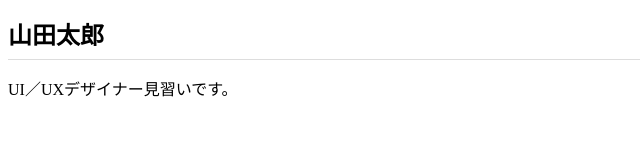
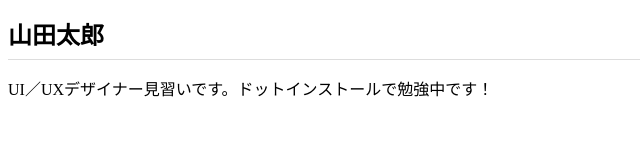
Before and after one commit to yuki-arcenciel/yuki-arcenciel.github.io, a plain HTML site: page index.html in a window 1280 px wide. Shown: the whole page, without its empty margins (0-640 px from the left). Drawn offline with Linux system fonts and the light colour scheme.

Commit message:
Add files via upload

```diff
--- a/index.html
+++ b/index.html
@@ -7,6 +7,6 @@
   </head>
   <body>
     <h1>山田太郎</h1>
-    <P>UI／UXデザイナー見習いです。</P>
+    <P>UI／UXデザイナー見習いです。ドットインストールで勉強中です！</P>
   </body>
 </html>
```
